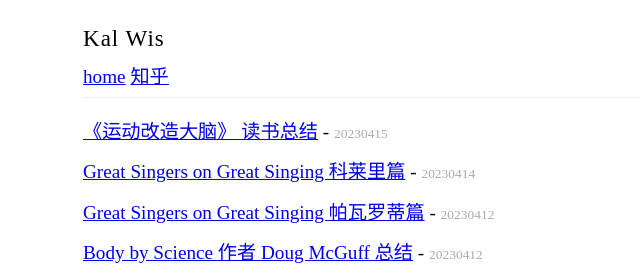
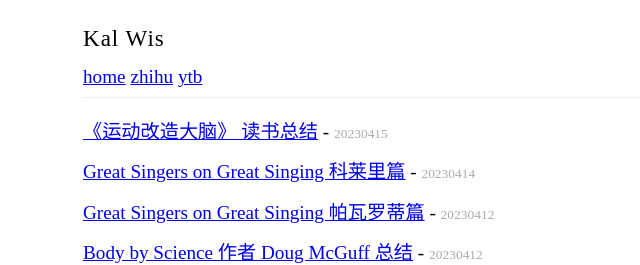
Before and after one commit to kwopera/kwopera.github.io, a Jekyll site: the page built from index.html, in a window 1280 px wide. Shown: the top 265 px of the page, without its empty margins (197-837 px from the left). Built offline with Jekyll 4.4.1, drawn with Linux system fonts in a browser that asks for light colours.

Commit message:
Update default.html

```diff
--- a/_layouts/default.html
+++ b/_layouts/default.html
@@ -21,7 +21,7 @@
       <header class="masthead clearfix">
 
         <div class="site-info">
-          <h1 class="site-name">{{ site.name }}</h1><a href="{{ site.baseurl }}/">home</a> <a href="https://www.zhihu.com/column/belcanto">知乎</a>
+          <h1 class="site-name">{{ site.name }}</h1><a href="{{ site.baseurl }}/">home</a> <a href="https://www.zhihu.com/column/belcanto">zhihu</a> <a href="https://www.youtube.com/@kangwangtenor">ytb</a>
         </div>
       </header>
     </div>
```
